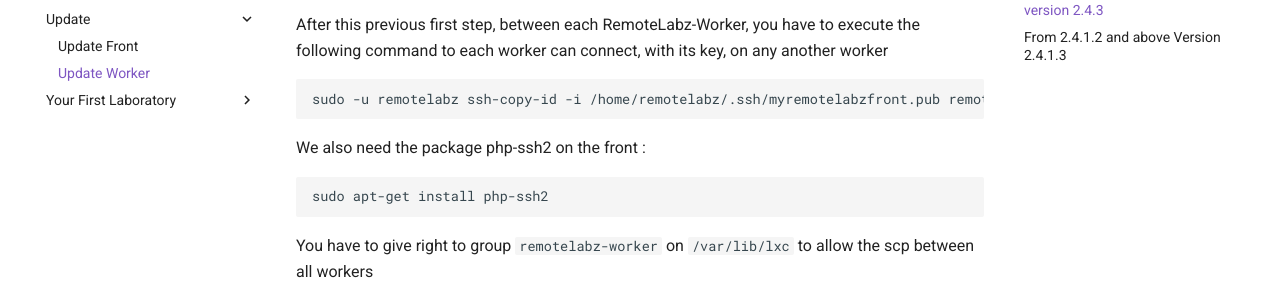
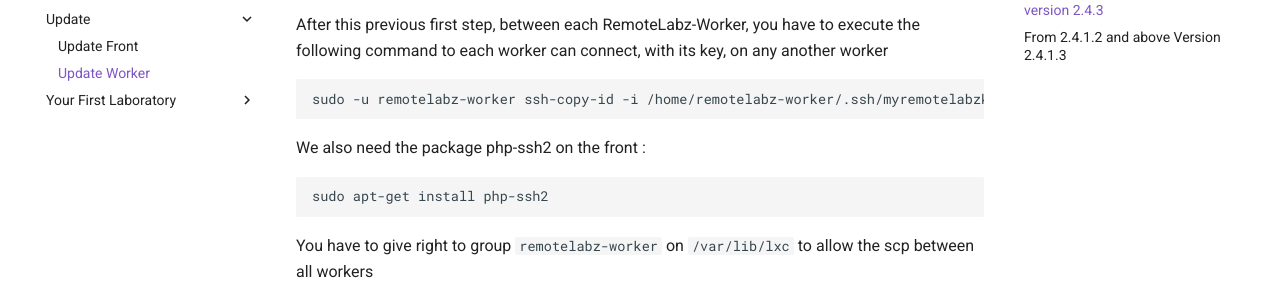
Before and after one commit to remotelabz/remotelabz-docs, an MkDocs documentation site: the page built from docs/administrators/getting-started/ubuntu-worker-update.md, in a window 1280 px wide and 900 px high, scrolled down 1832 px. Shown: the part 170-453 px from the top of the window. Built offline with MkDocs 1.6.1 and Material for MkDocs 9.7.7, drawn with Linux system fonts in a browser that asks for light colours; comment, search, counter and statistics services are not loaded.

Commit message:
corrections on worker-updates certificates #2

````diff
--- a/docs/administrators/getting-started/ubuntu-worker-update.md
+++ b/docs/administrators/getting-started/ubuntu-worker-update.md
@@ -79,7 +79,7 @@ sudo chmod 600 /home/remotelabz-worker/.ssh/myremotelabzkey
 
 After this previous first step, between each RemoteLabz-Worker, you have to execute the following command to each worker can connect, with its key, on any another worker
 ```bash
-sudo -u remotelabz ssh-copy-id -i /home/remotelabz/.ssh/myremotelabzfront.pub remotelabz-worker@ remotelabz-worker@Worker_X-IP
+sudo -u remotelabz-worker ssh-copy-id -i /home/remotelabz-worker/.ssh/myremotelabzkey.pub remotelabz-worker@Worker_X-IP
 ```
 
 We also need the package php-ssh2 on the front :
````
